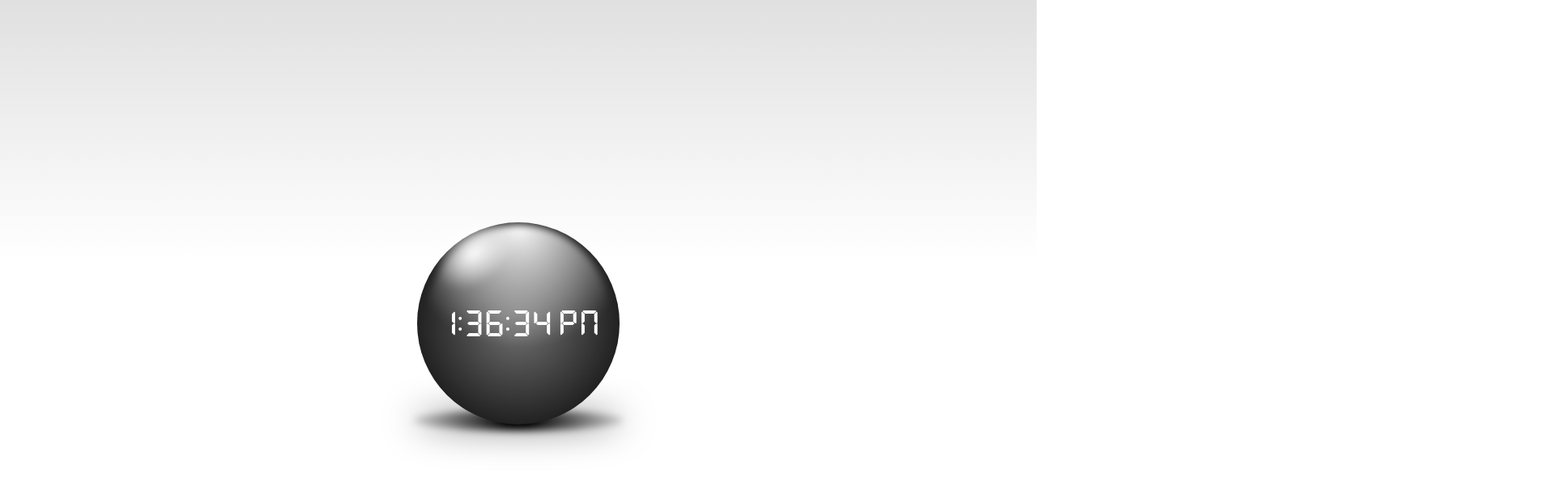
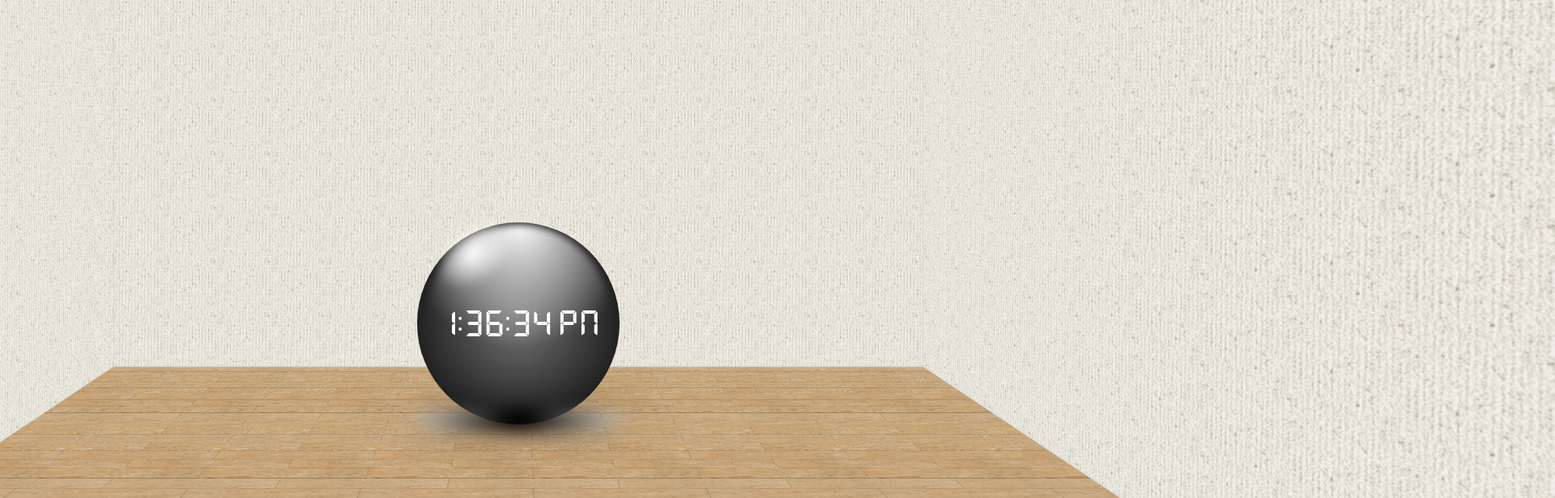
Before and after one commit to ookam/kyomu, a plain HTML site: page index.html in a window 1280 px wide. Shown: the top 616 px of the page at 81% size, 1920 px wide, since content can reach past the window. Drawn offline with Linux system fonts and the light colour scheme.

Commit message:
部屋を追加しました

```diff
--- a/css/style.css
+++ b/css/style.css
@@ -73,25 +73,24 @@
   border-radius: 100%;
   -webkit-box-shadow: 0 0 40px rgba(0, 0, 0, .5);
   box-shadow: 0 0 40px rgba(0, 0, 0, .5);
-  -webkit-filter: blur(5px);
-  filter: blur(5px);
+  -webkit-filter: blur(10px);
+  filter: blur(10px);
   height: 25px;
   position: absolute;
   top: 50%;
   -webkit-transform: translateY(calc(-50% + 120px));
   transform: translateY(calc(-50% + 120px));
   width: 260px;
-  z-index: 0;
+  z-index: 1;
 }
 
 @font-face {
-  font-family: '7segment';
-	src: url(../font/DSEG7Classic-Bold.woff);
-  /* https://www.keshikan.net/fonts.html */
+  font-family: "7segment";
+	src: url("../font/DSEG7Classic-Bold.woff"); /* https://www.keshikan.net/fonts.html */
 }
 
 .time{
-  font-family: '7segment';
+  font-family: "7segment";
   font-size: 2rem;
   color: white;
   position: absolute;
@@ -101,3 +100,63 @@
   transform: translate(-50%, -50%);
   z-index: 1;
 }
+
+:root {
+  --room-length-x: 1500px;
+  --room-length-y: 1000px;
+  --room-length-z: 1000px;
+}
+.room {
+  position: absolute;
+  width: var(--room-length-x);
+  height: var(--room-length-y);
+  top: 50%;
+  left: 50%;
+  -webkit-transform: translate(-50%, calc(-50% - 280px));
+  transform: translate(-50%, calc(-50% - 280px));
+  -webkit-perspective: 1000px;
+  perspective: 1000px;
+  -webkit-transform-style: preserve-3d;
+  transform-style: preserve-3d;
+}
+.room .face {
+  position: absolute;
+  background-image: url("../image/wall.jpg"); /* https://kenchiku-pers.com/download/31.html 無地5 */
+  background-repeat: repeat;
+  background-size: 100px;
+  box-shadow: 0px 0px 1px 1px rgb(208, 208, 208) inset;
+}
+.room .face-xy {
+  width: var(--room-length-x);
+  height: var(--room-length-y);
+}
+.room .face-zy {
+  width: var(--room-length-z);
+  height: var(--room-length-y);
+}
+.room .face-xz {
+  width: var(--room-length-x);
+  height: var(--room-length-z);
+}
+.room .top {
+  -webkit-transform: translateY(calc(var(--room-length-z)/-2)) rotateX(-90deg);
+  transform: translateY(calc(var(--room-length-z)/-2)) rotateX(-90deg);
+}
+.room .bottom {
+  background-image: url("../image/floor.jpg"); /* https://kenchiku-pers.com/download/103.html フローリング12 */
+  background-size: 220px;
+  -webkit-transform: translateY(calc(var(--room-length-z)/-2 + var(--room-length-y))) rotateX(90deg);
+  transform: translateY(calc(var(--room-length-z)/-2 + var(--room-length-y))) rotateX(90deg);
+}
+.room .back {
+  -webkit-transform: translateZ(calc(var(--room-length-z)/-2)) rotateX(180deg);
+  transform: translateZ(calc(var(--room-length-z)/-2)) rotateX(180deg);
+}
+.room .left {
+  -webkit-transform: translateX(calc(var(--room-length-z)/-2)) rotateY(-90deg);
+  transform: translateX(calc(var(--room-length-z)/-2)) rotateY(-90deg);
+}
+.room .right {
+  -webkit-transform: translateX(calc(var(--room-length-z)/-2 + var(--room-length-x))) rotateY(90deg);
+  transform: translateX(calc(var(--room-length-z)/-2 + var(--room-length-x))) rotateY(90deg);
+}
--- a/index.html
+++ b/index.html
@@ -13,6 +13,13 @@
         <div class="ball"></div>
         <div class="shadow"></div>
         <div class="time"></div>
+        <div class="room">
+          <div class="face face-xz top"></div>
+          <div class="face face-xz bottom"></div>
+          <div class="face face-xy back"></div>
+          <div class="face face-zy left"></div>
+          <div class="face face-zy right"></div>
+        </div>
       </div>
     </section>
     <script>
```
Also changed, not shown: image/floor.jpg (added), image/wall.jpg (added).
